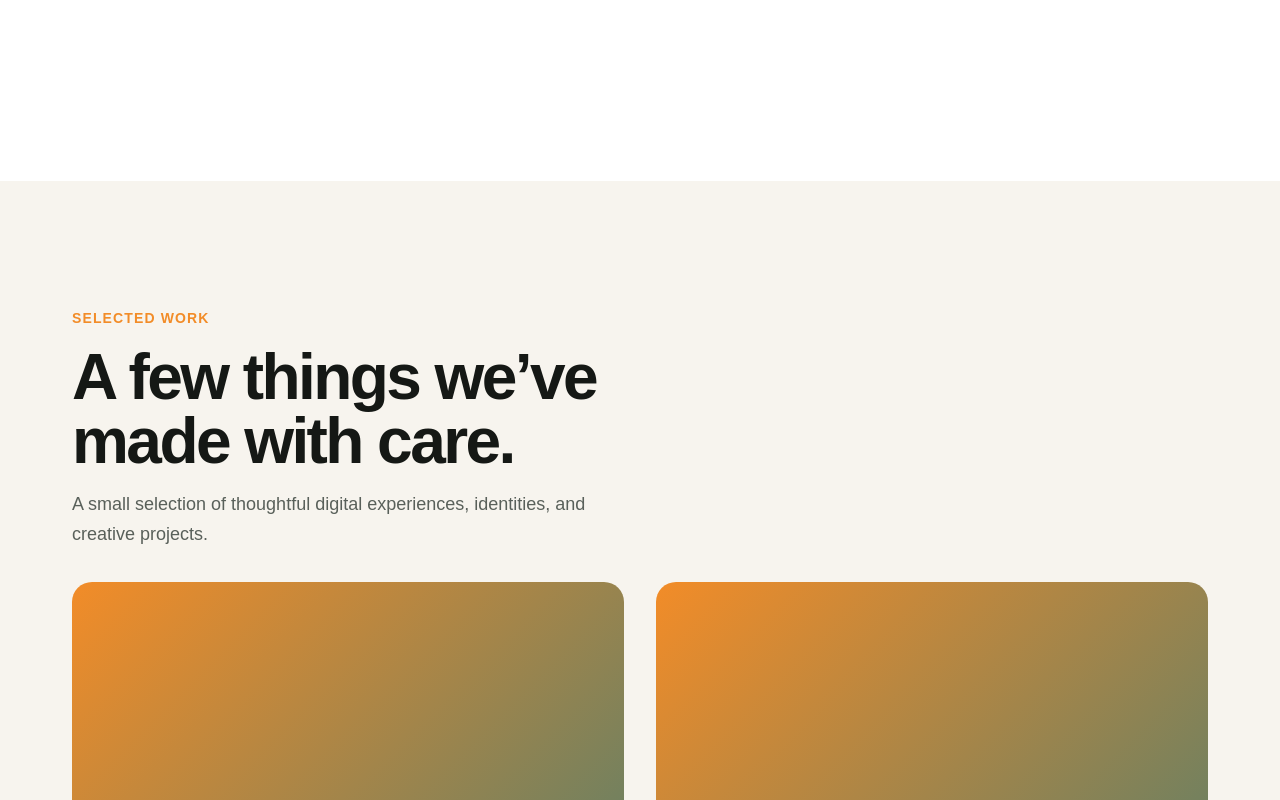
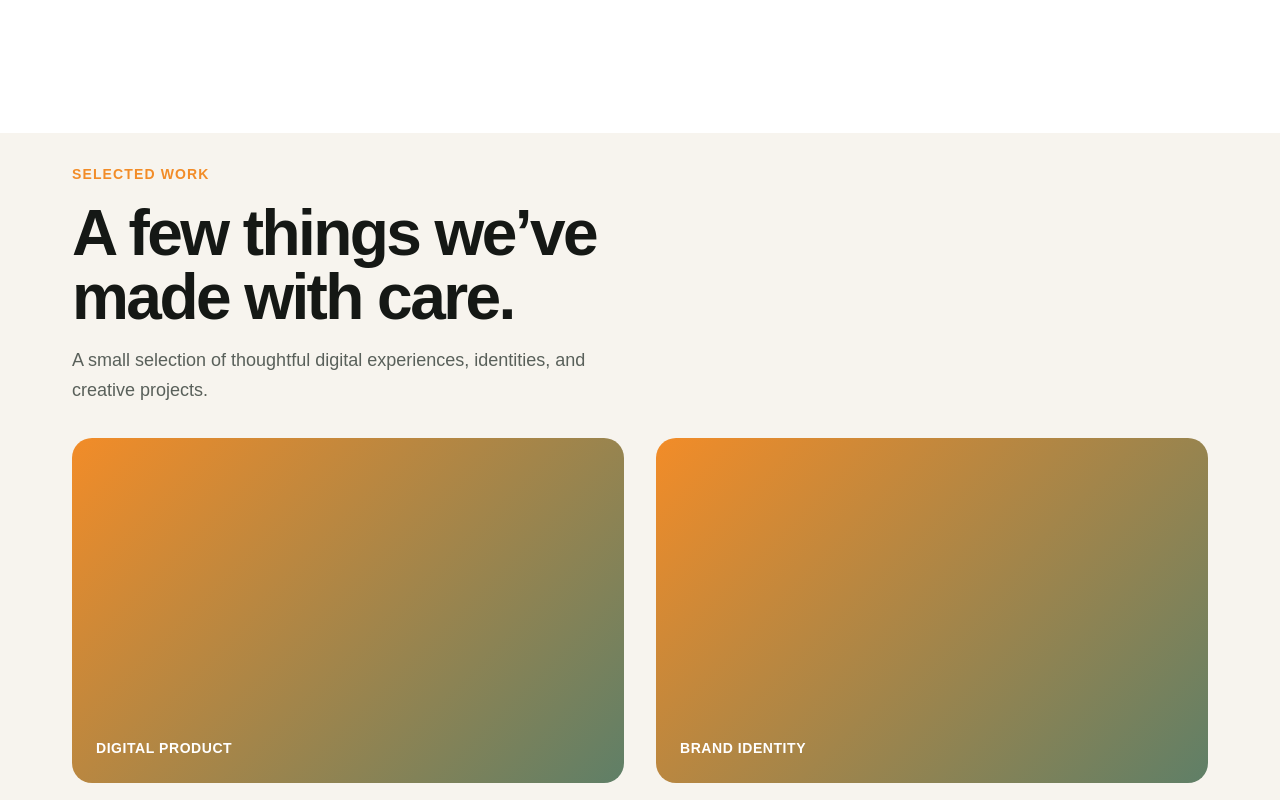
Before and after one commit to noahbloomteller-star/noahbloom-studio, a Next.js app in the folder apps/web/: page / in a window 1280 px wide. Shown: the part 820-1620 px from the top of the page. Built offline with nearby package versions, Linux system fonts and the light colour scheme.

Commit message:
refine homepage section spacing

```diff
--- a/apps/web/components/hero.css
+++ b/apps/web/components/hero.css
@@ -6,7 +6,8 @@
 
 .hero__content {
   max-width: 52rem;
-  padding-block: 6rem;
+  padding-top: 6rem;
+  padding-bottom: 3rem;
 }
 
 .hero__eyebrow {
--- a/apps/web/components/selected-work.css
+++ b/apps/web/components/selected-work.css
@@ -1,5 +1,6 @@
 .selected-work {
-  padding-block: 8rem;
+  padding-top: 2rem;
+  padding-bottom: 4rem;
   background: var(--color-background-secondary);
 }
 
--- a/apps/web/components/studio-philosophy.css
+++ b/apps/web/components/studio-philosophy.css
@@ -1,5 +1,6 @@
 .studio-philosophy {
-  padding-block: 8rem;
+  padding-top: 4rem;
+  padding-bottom: 8rem;
   background: var(--color-background-primary);
 }
 
```
